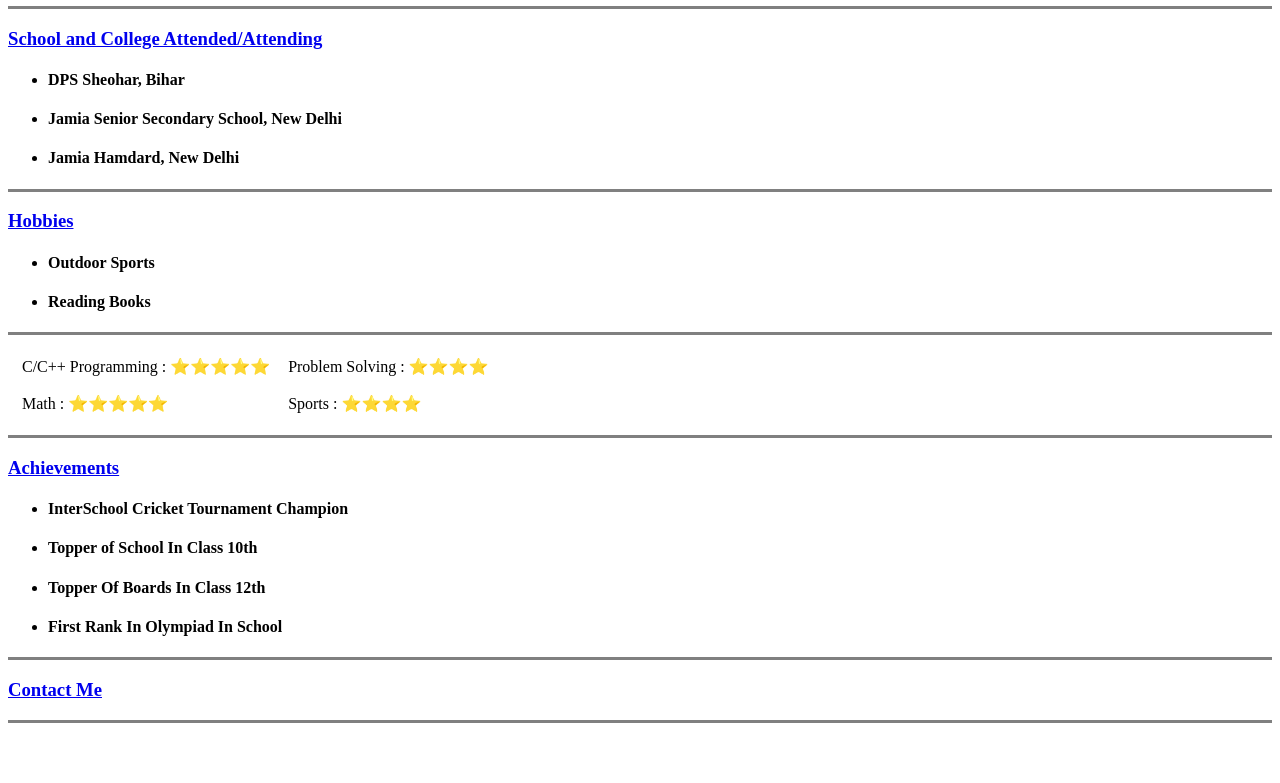
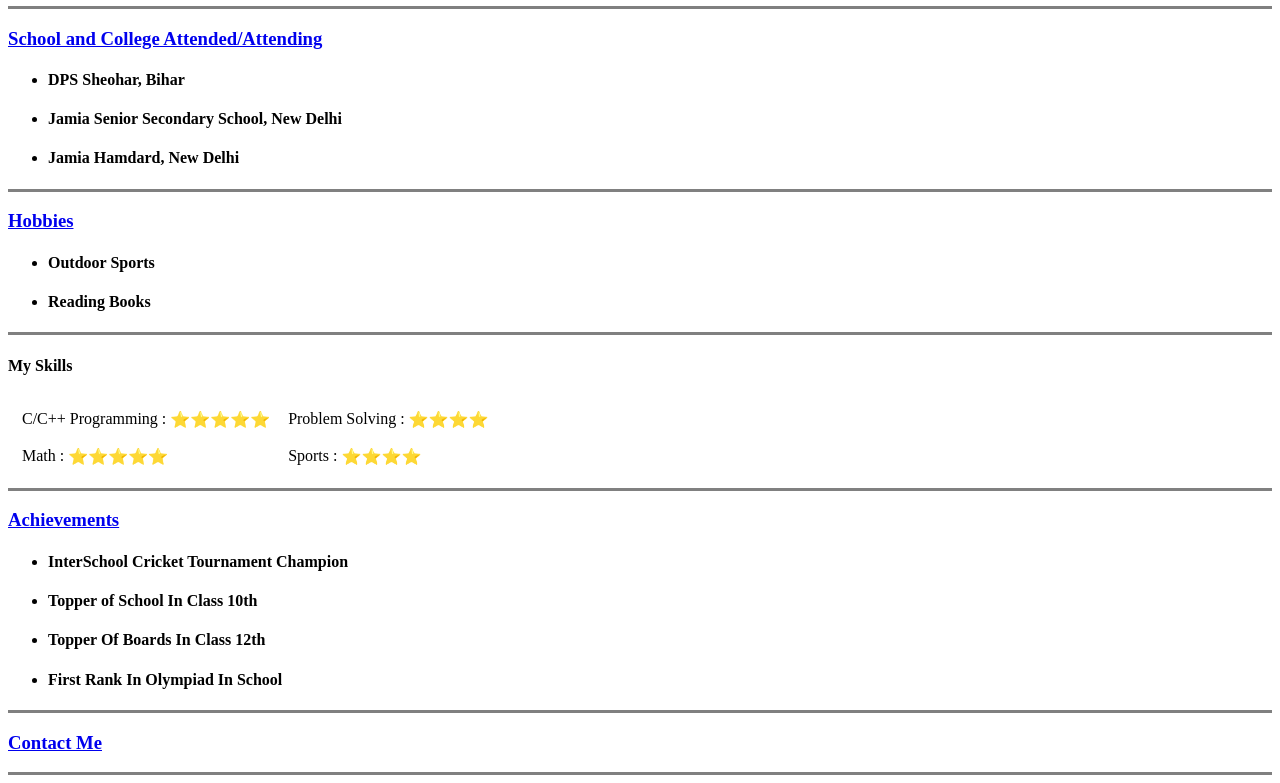
Before and after one commit to AhmedAtaullah/AhmedAtaullah, a plain HTML site: page index.html in a window 1280 px wide. Shown: the part 655-1438 px from the top of the page. Before the commit the page ends 1386 px from the top, so only its background shows below. Drawn offline with Linux system fonts and the light colour scheme.

Commit message:
Update index.html

```diff
--- a/index.html
+++ b/index.html
@@ -29,6 +29,7 @@ I passed my Class 10th from <a href="https://schools.org.in/sheohar/10030200906/
 <li><strong><h4>Reading Books</h4></strong></li>
 </ul>
 <hr size = "3" noshade>
+    <strong><h4>My Skills</h4></strong>
     <table cellspacing = "10">
       <tr>
         <td><table>
```
